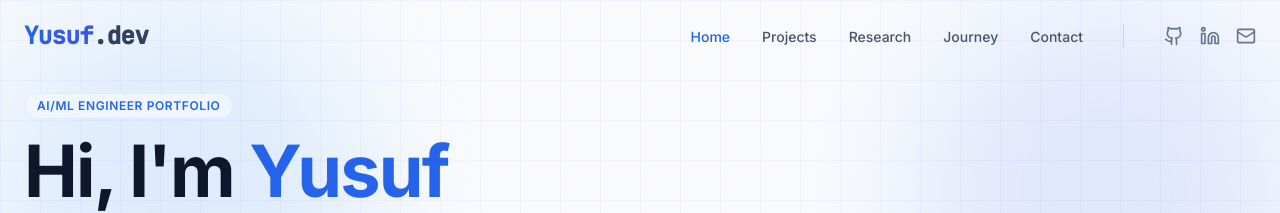
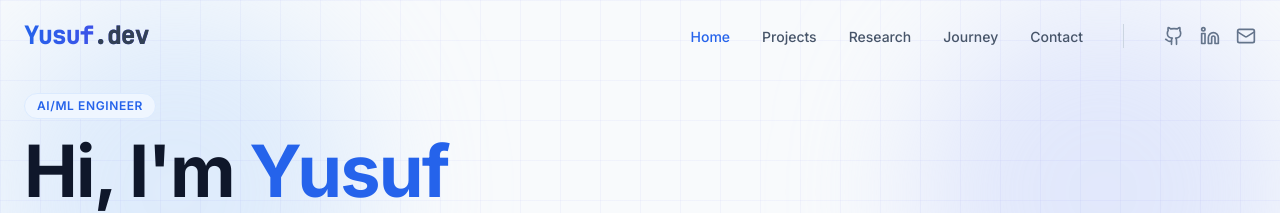
Before and after one commit to hasanyusuf01/Portfolio_v2, a React (Vite) app: page / in a window 1280 px wide. Shown: the top 213 px of the page. Built offline with nearby package versions, Linux system fonts and the light colour scheme.

Commit message:
Update portfolio title in Hero component

```diff
--- a/components/Hero.tsx
+++ b/components/Hero.tsx
@@ -22,7 +22,7 @@ const Hero: React.FC = () => {
               transition={{ duration: 0.5 }}
             >
               <div className="inline-block px-3 py-1 mb-4 text-xs font-semibold tracking-wider text-blue-600 uppercase bg-blue-50 rounded-full border border-blue-100">
-                AI/ML Engineer Portfolio
+                AI/ML Engineer
               </div>
               <h1 className="text-5xl md:text-7xl font-bold mb-6 tracking-tight text-slate-900">
                 Hi, I'm <span className="text-primary">{PERSONAL_INFO.name.split(' ')[0]}</span>
```
